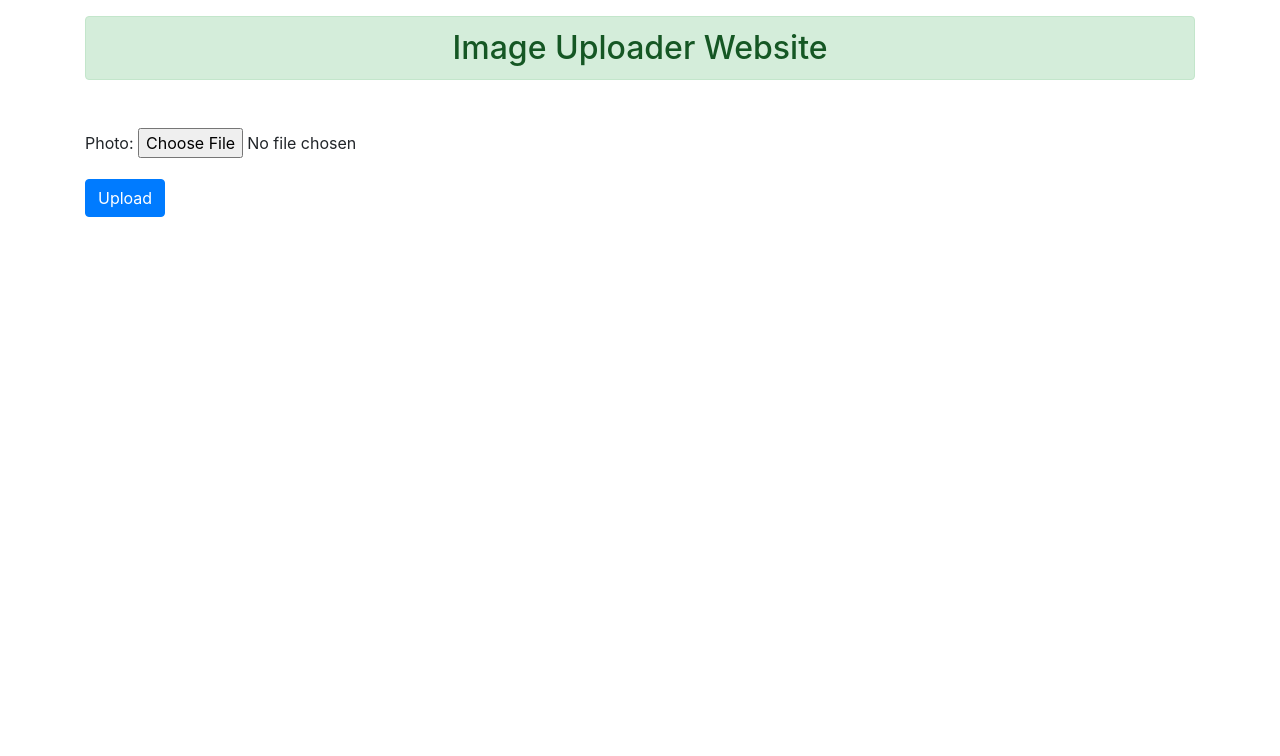
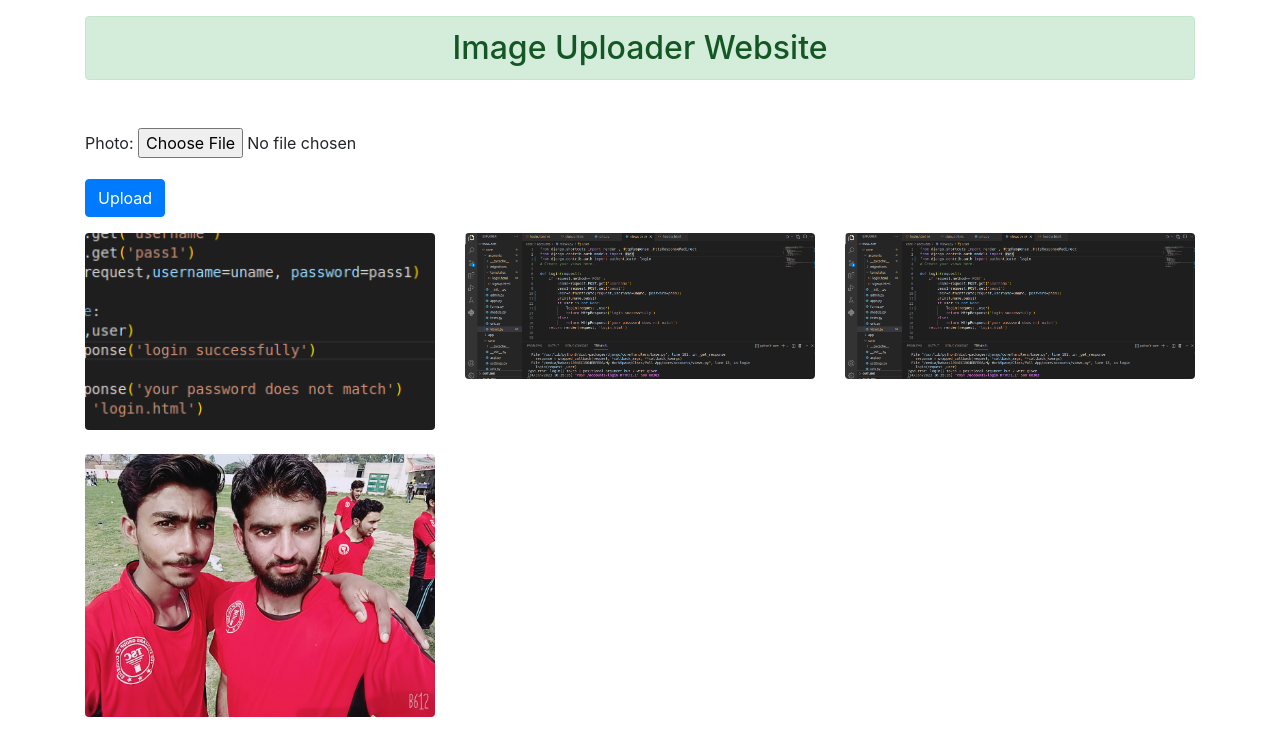
Before and after one commit to Abubakarwaheed12/Image-Downloading-Website-In-Django, a Django app: page / in a window 1280 px wide. Shown: the top 756 px of the page. Run offline with Django 3.2, Linux system fonts and the light colour scheme; data comes from the database, SQL or seed files in the repository; both versions use the stored data as it was after the commit.

Commit message:
comp project

```diff
--- a/app/templates/index.html
+++ b/app/templates/index.html
@@ -33,6 +33,22 @@
                 <input type="submit" class="btn btn-primary" value="Upload">
             </form>
 
+            <!-- Images Gallery -->
+
+            <!-- Gallery -->
+<div class="row mt-3 mb-3 ">
+    {% if images %}
+    {% for img in images %}
+    <div class="col-lg-4 col-md-12 mb-4 mb-lg-0">
+     <img  src="{{img.photo.url}}"
+        class="w-100 shadow-1-strong rounded mb-4"
+        alt="My code"
+      />
+    </div>
+    {% endfor %}
+    {% endif %}
+</div>
+  <!-- Gallery -->
 
 
         </div>
--- a/app/views.py
+++ b/app/views.py
@@ -14,4 +14,4 @@ def index(request):
 
     f=ImageForm()
     img=Image.objects.all()
-    return render(request, 'index.html' ,{'form':f , 'iamges':img})
+    return render(request, 'index.html' ,{'form':f , 'images':img})
```
Also changed, not shown: db.sqlite3, media/imgs/IMG-20201024-WA0023.jpg (added), media/imgs/Screenshot_from_2023-01-24_21-37-16_mWEJpCu.png (added).
